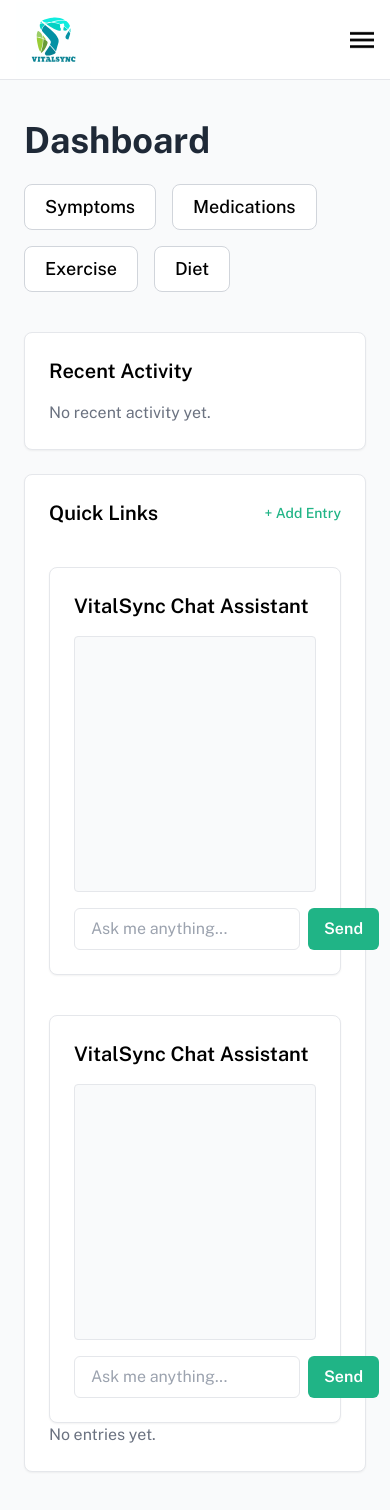
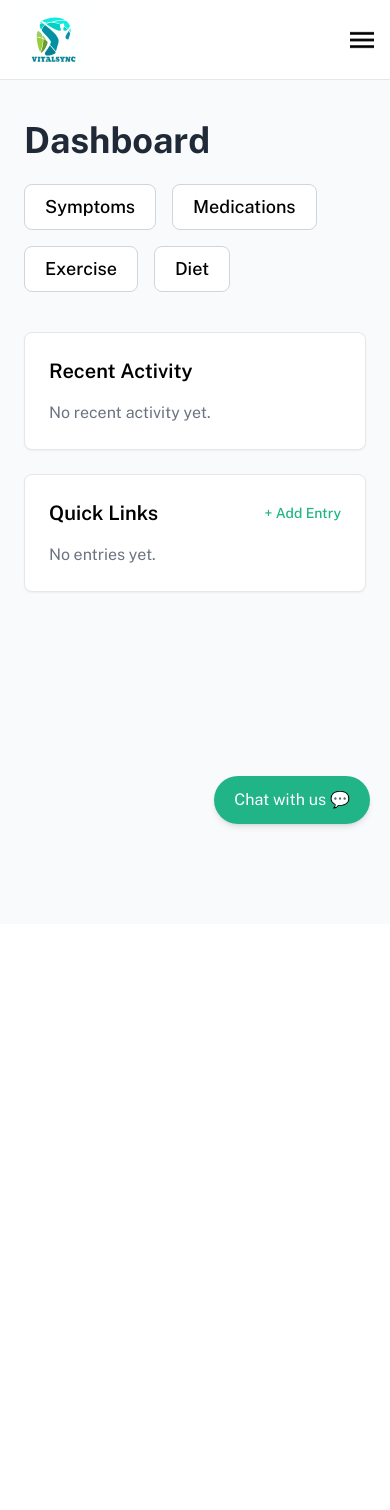
Before and after one commit to CPonce365/healthcare, a React (Vite) app: page /dashboard in a window 390 px wide. After the commit the page ends 924 px from the top, so only its background shows below. Built offline with nearby package versions, Linux system fonts and the light colour scheme.

Commit message:
ui chatbot updated with resizeable and typing function

```diff
--- a/src/components/Chatbot.jsx
+++ b/src/components/Chatbot.jsx
@@ -1,76 +1,186 @@
-import React, { useState } from 'react';
+import React, { useState, useRef, useEffect } from 'react';
 
 const Chatbot = () => {
+  const [showChat, setShowChat] = useState(false);
+  const [messages, setMessages] = useState([]);
   const [input, setInput] = useState('');
-  const [chatLog, setChatLog] = useState([]);
+  const [isTyping, setIsTyping] = useState(false);
+  const [position, setPosition] = useState({ x: 0, y: 0 });
+  const [dimensions, setDimensions] = useState({ width: 320, height: 400 });
+
+  const chatRef = useRef(null);
+  const isDragging = useRef(false);
+  const isResizing = useRef(false);
+  const lastMouse = useRef({ x: 0, y: 0 });
+
+  const toggleChat = () => setShowChat(!showChat);
+
+  useEffect(() => {
+    if (showChat && chatRef.current) {
+      const chatBox = chatRef.current;
+      const width = chatBox.offsetWidth || 320;
+      const height = chatBox.offsetHeight || 400;
+      const x = window.innerWidth - width - 20;
+      const y = window.innerHeight - height - 100;
+      setPosition({ x, y });
+    }
+  }, [showChat]);
+
+  useEffect(() => {
+    const handleMouseMove = (e) => {
+      const dx = e.clientX - lastMouse.current.x;
+      const dy = e.clientY - lastMouse.current.y;
+      lastMouse.current = { x: e.clientX, y: e.clientY };
+
+      if (isDragging.current) {
+        setPosition((prev) => ({
+          x: Math.max(0, prev.x + dx),
+          y: Math.max(0, prev.y + dy),
+        }));
+      }
+
+      if (isResizing.current) {
+        setDimensions((prev) => ({
+          width: Math.max(280, prev.width - dx),
+          height: Math.max(300, prev.height - dy),
+        }));
+        setPosition((prev) => ({
+          x: Math.max(0, prev.x + dx),
+          y: Math.max(0, prev.y + dy),
+        }));
+      }
+    };
+
+    const handleMouseUp = () => {
+      isDragging.current = false;
+      isResizing.current = false;
+    };
+
+    window.addEventListener('mousemove', handleMouseMove);
+    window.addEventListener('mouseup', handleMouseUp);
+    return () => {
+      window.removeEventListener('mousemove', handleMouseMove);
+      window.removeEventListener('mouseup', handleMouseUp);
+    };
+  }, []);
+
+  const handleDragStart = (e) => {
+    isDragging.current = true;
+    lastMouse.current = { x: e.clientX, y: e.clientY };
+  };
+
+  const handleResizeStart = (e) => {
+    e.stopPropagation();
+    isResizing.current = true;
+    lastMouse.current = { x: e.clientX, y: e.clientY };
+  };
 
   const handleSubmit = async (e) => {
     e.preventDefault();
-
     if (!input.trim()) return;
 
-    const userMessage = { sender: 'user', content: input };
-    setChatLog((prev) => [...prev, userMessage]);
+    const userMessage = { sender: 'user', text: input };
+    setMessages((prev) => [...prev, userMessage]);
     setInput('');
-
-    console.log('Sending message to backend:', input);
+    setIsTyping(true);
 
     try {
-      const response = await fetch('http://localhost:5001/chat', {
+      const res = await fetch('http://localhost:5001/chat', {
         method: 'POST',
         headers: { 'Content-Type': 'application/json' },
         body: JSON.stringify({ message: input }),
       });
+      const data = await res.json();
 
-      const data = await response.json();
-
-      console.log('Received reply from server:', data.reply);
-
-      const botMessage = { sender: 'bot', content: data.reply };
-      setChatLog((prev) => [...prev, botMessage]);
+      const reply = data.reply || '⚠️ Sorry, I didn’t catch that.';
+      setMessages((prev) => [...prev, { sender: 'bot', text: reply }]);
     } catch (err) {
-      console.error('Fetch error:', err);
-      setChatLog((prev) => [
+      setMessages((prev) => [
         ...prev,
-        { sender: 'bot', content: 'Error: Could not fetch a response from the server.' },
+        { sender: 'bot', text: '⚠️ Error connecting to chatbot.' },
       ]);
+    } finally {
+      setIsTyping(false);
     }
   };
 
   return (
-    <div className="bg-white rounded-lg shadow-sm p-6 border border-gray-200 mt-10">
-      <h2 className="text-xl font-semibold mb-4">VitalSync Chat Assistant</h2>
+    <div>
+      {/* Floating Button */}
+      <button
+        className="fixed bottom-5 right-5 bg-[#20B486] text-white px-5 py-3 rounded-full shadow-md hover:bg-[#169a6b] z-50"
+        onClick={toggleChat}
+      >
+        {showChat ? 'Close Chat' : 'Chat with us 💬'}
+      </button>
 
-      <div className="h-64 overflow-y-auto mb-4 border p-4 rounded bg-gray-50">
-        {chatLog.map((msg, i) => (
-          <div key={i} className={`mb-2 ${msg.sender === 'user' ? 'text-right' : 'text-left'}`}>
-            <span
-              className={`inline-block px-3 py-2 rounded-md ${
-                msg.sender === 'user' ? 'bg-blue-100' : 'bg-green-100'
+      {/* Chat Window */}
+      {showChat && (
+        <div
+          ref={chatRef}
+          style={{
+            width: `${dimensions.width}px`,
+            height: `${dimensions.height}px`,
+            top: `${position.y}px`,
+            left: `${position.x}px`,
+          }}
+          className="fixed bg-white border rounded-xl shadow-lg flex flex-col z-50"
+        >
+          {/* Resize Handle (Top-Left) */}
+          <div
+            onMouseDown={handleResizeStart}
+            className="absolute top-0 left-0 w-4 h-4 bg-gray-300 cursor-nwse-resize rounded-tr-md z-10"
+            title="Resize"
+          />
+
+          {/* Draggable Header */}
+          <div
+            className="p-4 font-semibold border-b cursor-move select-none"
+            onMouseDown={handleDragStart}
+          >
+            🤖 HealthBot
+          </div>
+
+          {/* Messages Area */}
+          <div className="flex-1 p-3 overflow-y-auto space-y-2">
+            {messages.map((msg, idx) => (
+              <div
+                key={idx}
+                className={`p-2 rounded-lg max-w-[75%] ${
+                  msg.sender === 'user'
+                    ? 'bg-[#e6fffa] self-end ml-auto text-right'
+                    : 'bg-gray-100 self-start'
                 }`}
               >
-              {msg.content}
-            </span>
+                {msg.text}
               </div>
             ))}
+
+            {isTyping && (
+              <div className="p-2 bg-gray-100 rounded-lg text-sm text-gray-600 w-fit">
+                Chatbot is typing...
+              </div>
+            )}
           </div>
 
-      <form onSubmit={handleSubmit} className="flex gap-2">
+          {/* Input Form */}
+          <form onSubmit={handleSubmit} className="p-3 border-t flex gap-2">
             <input
-          type="text"
               value={input}
               onChange={(e) => setInput(e.target.value)}
-          placeholder="Ask me anything..."
-          className="flex-1 px-4 py-2 border rounded-md"
+              placeholder="Type your question..."
+              className="flex-1 px-3 py-2 border rounded-lg text-sm"
             />
             <button
               type="submit"
-          className="bg-[#20B486] text-white px-4 py-2 rounded-md font-semibold"
+              className="bg-[#20B486] text-white px-3 py-2 rounded-lg text-sm"
             >
               Send
             </button>
           </form>
         </div>
+      )}
+    </div>
   );
 };
 
--- a/src/components/Dashboard.jsx
+++ b/src/components/Dashboard.jsx
@@ -1,14 +1,13 @@
 import React from 'react';
 import { useFormData } from '../components/FormContext';
 import { Link } from 'react-router-dom';
-import Chatbot from './Chatbot';
-
+import Chatbot from './Chatbot'; // ✅ import stays
 
 const Dashboard = () => {
   const { entries } = useFormData();
 
   return (
-    <div className="min-h-screen bg-[#f9fafb] px-6 py-10">
+    <div className="min-h-screen bg-[#f9fafb] px-6 py-10 relative">
       <div className="max-w-6xl mx-auto">
         <h1 className="text-4xl font-bold text-gray-800 mb-6">Dashboard</h1>
 
@@ -37,15 +36,6 @@
               </Link>
             </div>
 
-            <Chatbot />
-                        <div className="grid grid-cols-1 md:grid-cols-2 gap-6">
-              {/* ...existing content... */}
-            </div>
-
-            <Chatbot />  {/* 👈 Add this below your dashboard grid */}
-
-
-
             {entries.length === 0 ? (
               <p className="text-gray-500">No entries yet.</p>
             ) : (
@@ -61,6 +51,9 @@
           </div>
         </div>
       </div>
+
+      {/* ✅ Floating Chatbot added at the bottom of Dashboard */}
+      <Chatbot />
     </div>
   );
 };
```
Also changed, not shown: 1 other file (tests, documents, lock files or other folders). Lines whose indentation alone changed are shown as unchanged.
